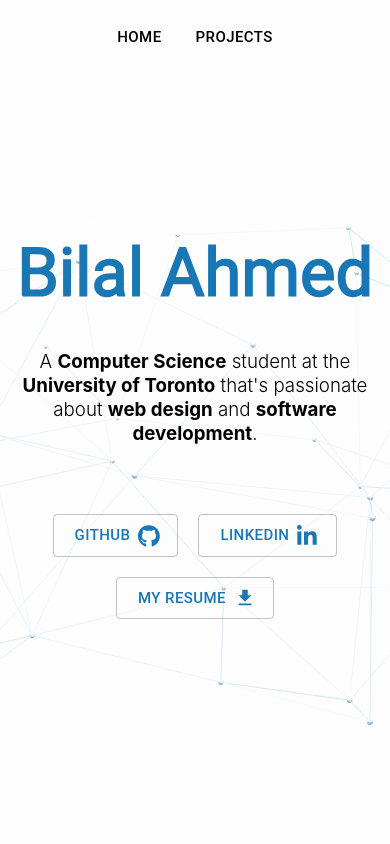
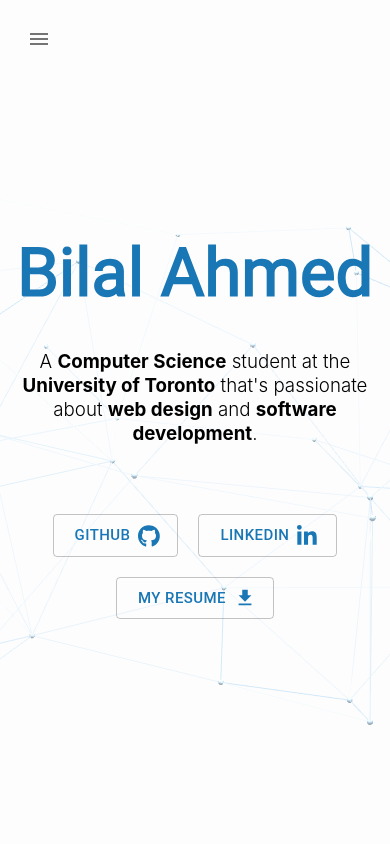
Before and after one commit to bill-ahmed/billahmed, a React (Create React App) app: page / in a window 390 px wide. Shown: the top 844 px of the page. Built offline with nearby package versions, Linux system fonts and the light colour scheme; what react-swipeable-views-utils would draw is missing.

Commit message:
left-drawer navigation on small displays

```diff
--- a/src/components/Header.js
+++ b/src/components/Header.js
@@ -1,14 +1,21 @@
-import React from 'react';
+import React, { useState } from 'react';
 import Button from '@material-ui/core/Button';
 import ButtonGroup from '@material-ui/core/ButtonGroup';
+import CodeIcon from '@material-ui/icons/Code';
 import { createProjectDisplay } from './Projects';
-import ExpandMoreIcon from '@material-ui/icons/ExpandMore';
+import Divider from '@material-ui/core/Divider';
+import Drawer from '@material-ui/core/Drawer';
 import GetAppIcon from '@material-ui/icons/GetApp';
+import HomeIcon from '@material-ui/icons/Home';
+import List from '@material-ui/core/List';
+import ListItem from '@material-ui/core/ListItem';
+import ListItemIcon from '@material-ui/core/ListItemIcon';
+import ListItemText from '@material-ui/core/ListItemText';
+import { makeStyles } from '@material-ui/core/styles';
+import MenuIcon from '@material-ui/icons/Menu';
 import SvgIcon from '@material-ui/core/SvgIcon';
 import { getProjectsGalleryData } from './GalleryData';
 import IconButton from '@material-ui/core/IconButton';
-import { makeStyles } from '@material-ui/styles';
-import Tooltip from '@material-ui/core/Tooltip';
 import './css/Header.css';
 
 const useStyles = makeStyles({
@@ -17,7 +24,10 @@ const useStyles = makeStyles({
     },
     iconRoot: {
       textAlign: 'center'
-    }
+    },
+    list: {
+        width: 250,
+    },
   });
 
 const RESUME = require('../assets/Bilal_Ahmed_Resume.pdf');
@@ -33,6 +43,10 @@ const planitImage = require('../assets/earth_globe_icon.svg');
 
 /**Render first page user sees */
 function Header(props){
+    // Control side-navigation drawer
+    const [drawerOpen, setDrawerOpen] = useState(false);
+    const classes = useStyles();
+
     // If user is in mobile view, give the nav buttons a border
     var isMobileUser = global.isMobileUser;
     let navButtonVariant = "text";
@@ -85,19 +99,35 @@ function Header(props){
         }
     ];
 
+    const itemsToDisplay = [
+        {
+            name: "Home",
+            callback: () => handleButtonClick("home"),
+            icon: <HomeIcon/>
+        },
+        {
+            name: "Projects",
+            callback: () => {handleButtonClick("projects"); setDrawerOpen(false)},
+            icon: <CodeIcon/>
+        }
+    ];
+
     return(
         <div id="headerContent" className="headerContent">
             <div className="navigation">
+                <div className="leftNavigation">
+                    <IconButton onClick={() => setDrawerOpen(true)} aria-label="open navigation">
+                        <MenuIcon/>
+                    </IconButton>
+                </div>
                 <ButtonGroup size="medium" color="inherit" className="rightNavigation">
                     <Button className="navButton" size="large" variant={navButtonVariant} color="inherit" onClick={() => handleButtonClick("home")}>Home</Button>
                     <Button className="navButton" size="large" variant={navButtonVariant} color="inherit" onClick={() => handleButtonClick("projects")}>Projects</Button>
-                    {/* <Button className="navButton" size="large" variant={navButtonVariant} color="inherit" onClick={() => handleButtonClick("hobbies")}>Hobbies</Button> */}
                 </ButtonGroup>
             </div>
 
             <div className="headerBodyContainer">
                 <div className="shortIntro">
-                    {/* <h1>Bilal Ahmed</h1> */}
 
                     {/* My full name */}
                     <svg id="fullName" width="755" height="120" viewBox="0 0 755 120" fill="none" xmlns="http://www.w3.org/2000/svg">
@@ -136,13 +166,62 @@ function Header(props){
                     </div>
                 </div>
             </div>
-                {/* GO TO PROJECTS SECTION */}
-                {/* <IconButton size="medium" color="inherit" id="linkToProjectSection" onClick={() => handleButtonClick("projects")}>
-                    <ExpandMoreIcon fontSize="large"/>
-                </IconButton> */}
             <br/>
             <br/>
 
+            {/* Left navigation drawer for small displays */}
+            <Drawer disableRestoreFocus anchor="left" open={drawerOpen} onClose={() => setDrawerOpen(false)}>
+                {getDrawerNavigationItems(classes, itemsToDisplay)}
+            </Drawer>
+        </div>
+    );
+}
+
+/**Return props for left navigation, when on a small display
+ * @param classes The styling to apply
+ * @param itemsToDisplay Array of items to display, along with name and callbacks
+ */
+function getDrawerNavigationItems(classes, itemsToDisplay){
+
+    return(
+        <div className={classes.list}>
+            <List>
+                <ListItem>
+                    <ListItemText primary="Navigation" secondary="Tap outside to close"/>
+                </ListItem>
+            </List>
+
+            <Divider/>
+            <List>
+                {itemsToDisplay.map((item, index) => {
+                    return(
+                        <ListItem button onClick={() => item.callback()}>
+                            <ListItemIcon>
+                                {item.icon}
+                            </ListItemIcon>
+
+                            <ListItemText primary={item.name}/>
+                        </ListItem>
+                    );
+                })}
+                {/* <ListItem button>
+
+                    <ListItemIcon>
+                        <HomeIcon/>
+                    </ListItemIcon>
+
+                    <ListItemText primary="Home"/>
+                </ListItem>
+
+                <ListItem button>
+
+                    <ListItemIcon>
+                        <CodeIcon/>
+                    </ListItemIcon>
+
+                    <ListItemText primary="Projects"/>
+                </ListItem> */}
+            </List>
         </div>
     );
 }
--- a/src/components/css/Header.css
+++ b/src/components/css/Header.css
@@ -17,6 +17,10 @@
 
     line-height: 24px;
 
+  }
+
+  .headerContent .navigation .leftNavigation{
+      visibility: hidden;
   }
 
   /*Down-pointing chevron*/
@@ -50,16 +54,6 @@
       /*Animations short-hand: {duration} {timing-function} {dekay} {itetarion-count} {nameOfAnimation}*/
       animation: 0.7s ease-out 0.5s 1 fadeUpFromBottom;
       animation-fill-mode: forwards;
-  }
-
-  /*Hide the border for navigation buttons, until hover*/
-  .headerContent .navigation .navButton{
-      border: 1px solid transparent;
-      margin: 5px;
-  }
-
-  .headerContent .navigation .navButton:hover{
-      border: 1px solid white;
   }
 
   .headerContent .headerBodyContainer{
@@ -192,7 +186,7 @@
 
 /*** Media queries ***/
 
-/*** For phones and other less-wide screens ***/
+/*** For other less-wide screens ***/
 @media only screen and (max-width: 1280px){
     .headerContent .navigation{
         align-self: center;
@@ -229,6 +223,25 @@
 
     .headerContent .headerBodyContainer .recentActivity{
         display: none;
+    }
+}
+
+/** For phone screens */
+@media only screen and (max-width: 768px){
+    .headerContent .navigation{
+        align-self: flex-start;
+        margin: 15px 0 0 15px;
+    }
+
+    .headerContent .navigation .rightNavigation{
+        display: none;
+    }
+
+    .headerContent .navigation .leftNavigation{
+
+      /*Animations short-hand: {duration} {timing-function} {dekay} {itetarion-count} {nameOfAnimation}*/
+      animation: 0.7s ease-out 0.5s 1 fadeUpFromBottom;
+      animation-fill-mode: forwards;
     }
 }
 
```
